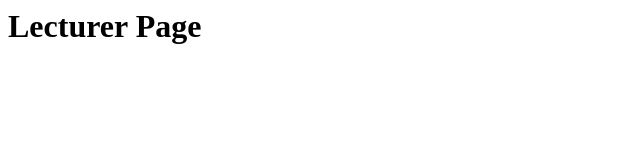
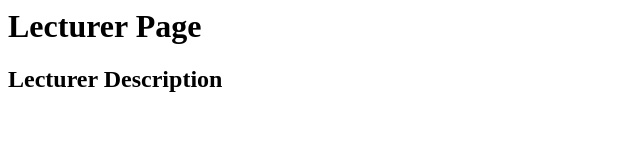
Before and after one commit to Speeex-TechLab1/git-presentation, a plain HTML site: page lecturer.html in a window 1280 px wide. Shown: the whole page, without its empty margins (0-640 px from the left). Drawn offline with Linux system fonts and the light colour scheme.

Commit message:
added description of lecturer

```diff
--- a/lecturer.html
+++ b/lecturer.html
@@ -8,6 +8,7 @@
   <body>
     <div id="main">
       <h1>Lecturer Page</h1>
+      <h2>Lecturer Description</h2>
     </div>
   </body>
 </html>
```
